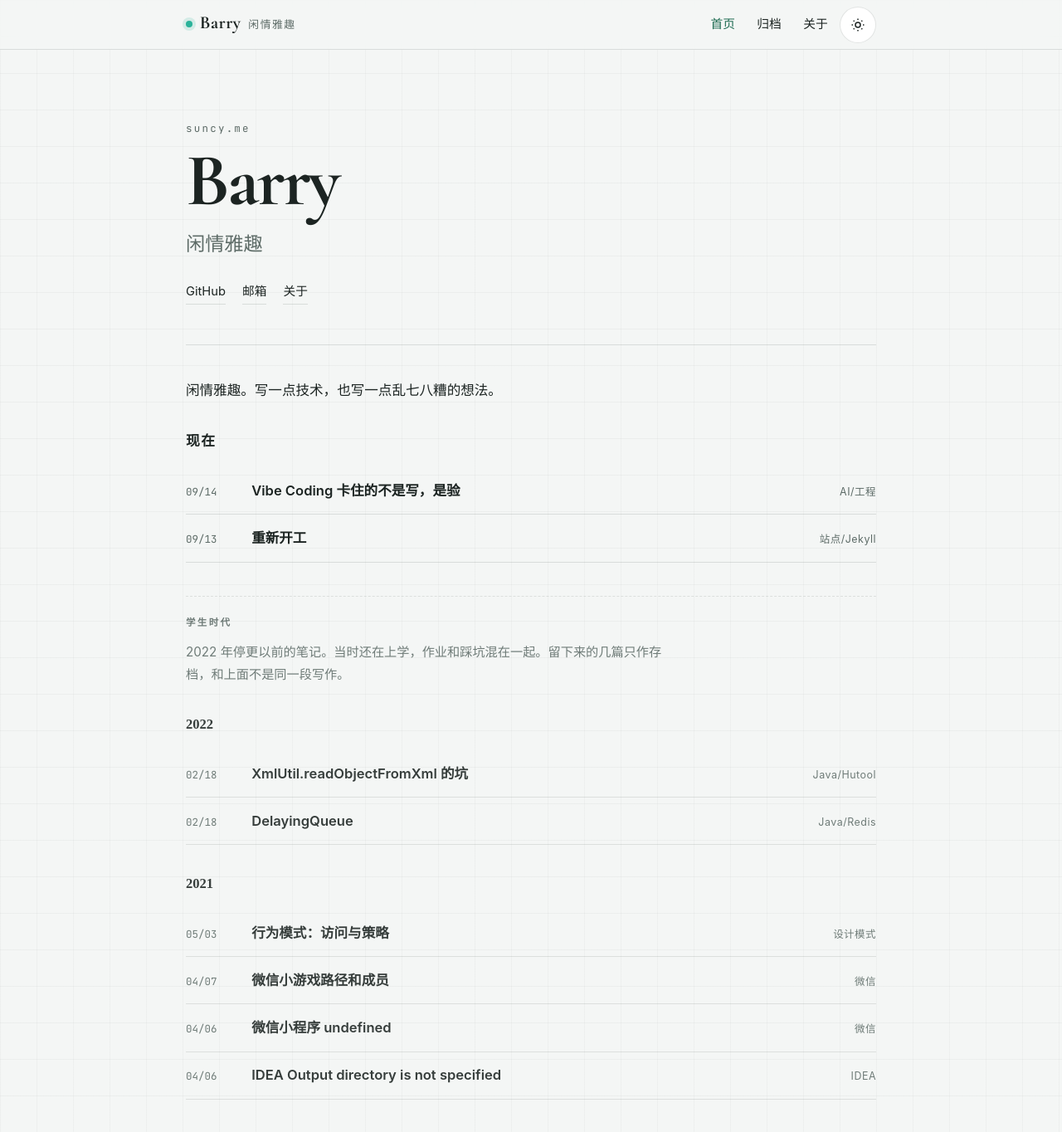
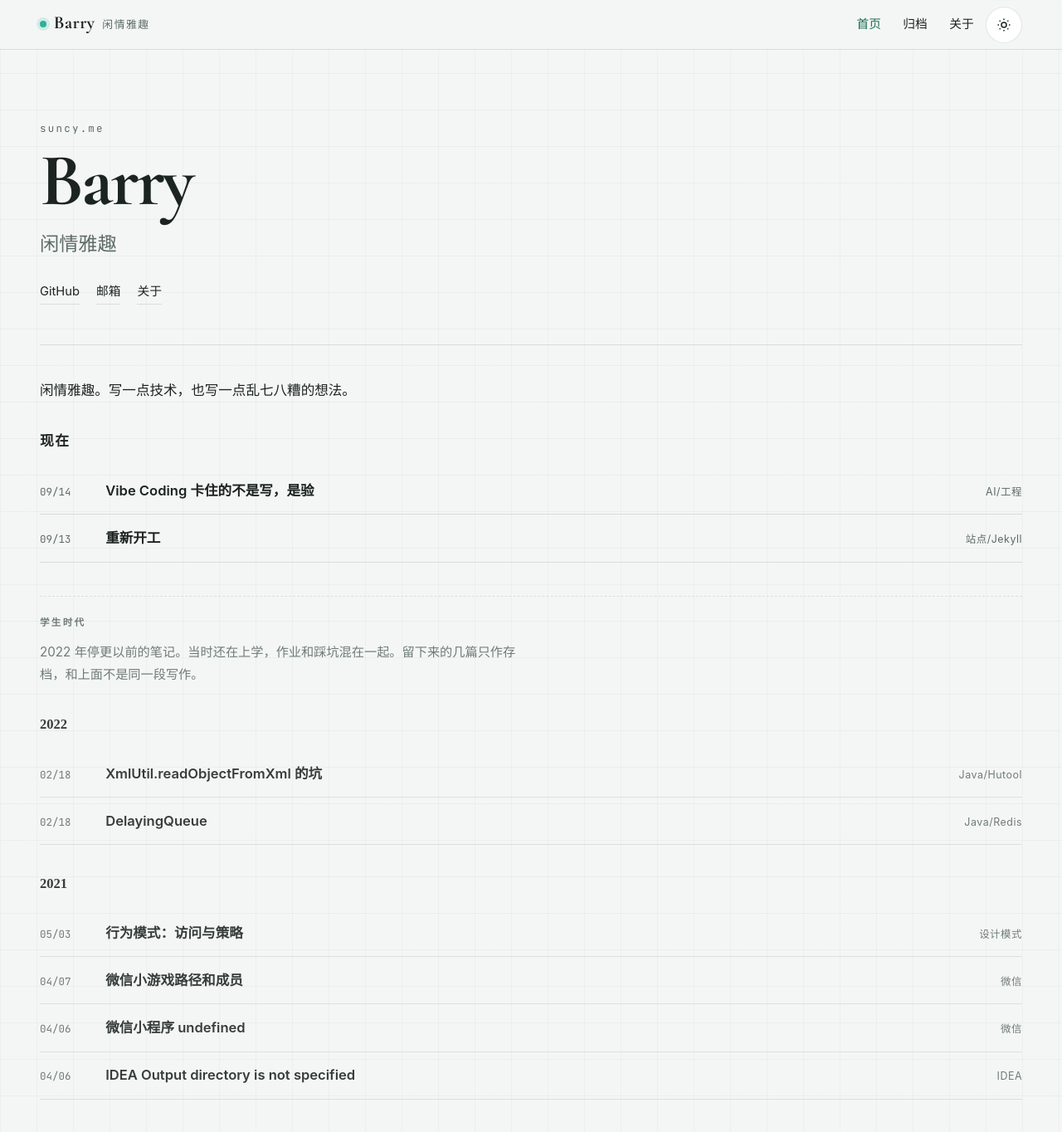
Before and after one commit to Barry04/Barry04.github.io, a Jekyll site: the page built from README.md, in a window 1280 px wide and 1400 px high. Shown: the top 1364 px of the window at 83% size. Built offline with Jekyll 4.4.1, drawn with Linux system fonts in a browser that asks for light colours; our own code applies the rules of GitHub Pages for plain Markdown files.

Commit message:
Widen page content columns
Home and articles were capped too narrow; raise the layout max widths.

SummerSec

```diff
--- a/assets/css/style.scss
+++ b/assets/css/style.scss
@@ -10,8 +10,8 @@
   --accent: #1e6b52;
   --signal: #2bb39a;
   --code-bg: #eef2f0;
-  --max: 42rem;
-  --wide: 58rem;
+  --max: 60rem;
+  --wide: 80rem;
   --gutter: #{'clamp(16px, 4vw, 48px)'};
   --nav-h: 3.75rem;
   --font-ui: -apple-system, BlinkMacSystemFont, "PingFang SC", "Hiragino Sans GB", "Noto Sans SC", "Microsoft YaHei", sans-serif;
```
